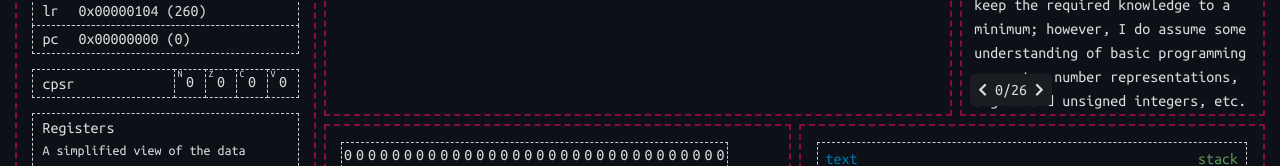
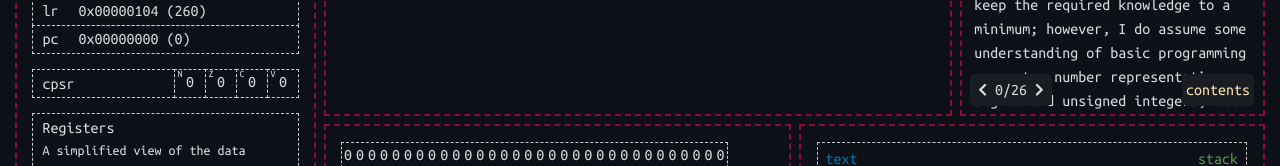
Before and after one commit to rtybanana/irisc-web, a Vue app: page / in a window 1280 px wide. Shown: the part 440-606 px from the top of the page. Built offline with nearby package versions, Linux system fonts and the light colour scheme.

Commit message:
modified putchar sample added tutorial contents page moved escape character detection to syntax parser

```diff
--- a/src/interpreter/extern.ts
+++ b/src/interpreter/extern.ts
@@ -14,6 +14,7 @@ export function executeCall(instruction : TInstructionNode, call: Call) : boolea
 }
 
 function putchar() : boolean {
+  // add single char to output
   SimulatorState.addOutput(String.fromCharCode(state.registers[Register.R0]));
   return true;
 }
@@ -21,18 +22,18 @@ function putchar() : boolean {
 function puts() : boolean {
   let stringArr: string[] = [];
 
+  // fetch full string from simulator memory
   let index = state.registers[Register.R0];
   while (state.memory.byteView[index] !== 0) {
     stringArr.push(String.fromCharCode(state.memory.byteView[index]));
     index++;
   }
 
-  // convert pairs of escaped characters '\' + 'n' to single '\n' character
-  // using JSON.parse as a shortcut
+  // join char array
   let string = stringArr.join("");
-  let withEscapes = JSON.parse(`"${string}"`);
 
-  SimulatorState.addOutput(withEscapes);
+  // add to output and set return value
+  SimulatorState.addOutput(string);
   SimulatorState.setRegister(Register.R0, 1);
 
   return true;
--- a/src/syntax/AllocationNode.ts
+++ b/src/syntax/AllocationNode.ts
@@ -42,8 +42,9 @@ export class AllocationNode extends SyntaxNode {
     // string length + 1 because null (0) terminated
     const data = new Uint8Array(new ArrayBuffer(token.length + 1));
     const string = (token.content as string).slice(1, -1);
+    const withEscapes = JSON.parse(`"${string}"`);
 
-    for (let i = 0; i < string.length; i++) data[i] = string.charCodeAt(i);
+    for (let i = 0; i < string.length; i++) data[i] = withEscapes.charCodeAt(i);
 
     return data;
   }
--- a/src/tutorial/index.ts
+++ b/src/tutorial/index.ts
@@ -1,11 +1,31 @@
 // import { intro, basics } from "./tutorial";
-export { TTutorialPage } from "./types";
+export { TTutorialPage, TContentsLink } from "./types";
 import intro from "./intro";
 import basics from "./basics";
 import intermediate from "./intermediate";
+import { TTutorialPage, TContentsLink } from "./types";
 
-export const tutorialPages = [
-  ...intro,
-  ...basics,
-  ...intermediate
-];
+const chapters: TTutorialPage[][] = [
+  intro,
+  basics,
+  intermediate
+]
+
+export const tutorialPages = chapters
+  .reduce((pages, chapter) => {
+    return [...pages, ...chapter];
+  }, []);
+
+export const contentsPage = tutorialPages
+  .map((page, index) => {
+    let chapter = chapters.findIndex(e => e.includes(page));
+    let pageNum = /(?:(?<=\s))(.+)(?=:)/.exec(page.title)!;
+    let pageName = /(?:(?<=: ))(.*)/.exec(page.title)!;
+
+    let contentsLink: TContentsLink = {
+      title: `${chapter}-${pageNum[0]} ${pageName[0]}`,
+      index: index
+    };
+
+    return contentsLink;
+  });
--- a/src/vue/editor.vue
+++ b/src/vue/editor.vue
@@ -142,8 +142,8 @@ export default Vue.extend({
 
       showFiles: false,
       files: [
-        "helloworld1.s",
-        "helloworld2.s",
+        "helloworld.s",
+        "typewriter.s",
         "strlen.s",
         "recursion.s",
         "stackoverflow!.s"
--- a/src/vue/tutorial.vue
+++ b/src/vue/tutorial.vue
@@ -20,11 +20,40 @@
         ></i>
       </div>
     </div>
+
+    <div class="contents">
+      <div class="p-1" style="border-radius: 0.3rem; background-color: #191d21;">
+        <a v-if="!showContents" class="link clickable" style="color: #f9e1b3;" @click="showContents = true; contentsPage = 0;">contents</a>
+        <template v-else>
+          <div v-for="contentsLink in contentsSlice" :key="contentsLink.index">
+            <a class="link text-white clickable" @click="navigateTo(contentsLink)">{{ contentsLink.title }}</a>
+          </div>
+
+          <div class="mt-2">
+            <a class="link clickable" style="color: #f9e1b3;" @click="showContents = false">hide</a>
+
+            <span class="float-right">
+              <i
+                class="fas fa-chevron-left fa-sm p-1 clickable hoverable rounded-sm"
+                @click="contentsPage > 0 && contentsPage--"
+              ></i>
+
+              <span class="mx-1 user-select-none">{{ contentsPage }}/{{ nContentsPages - 1 }}</span>
+
+              <i
+                class="fas fa-chevron-right fa-sm p-1 clickable hoverable rounded-sm"
+                @click="contentsPage < (nContentsPages - 1) && contentsPage++"
+              ></i>
+            </span>
+          </div>
+        </template>
+      </div>
+    </div>
   </div>
 </template>
 
 <script lang="ts">
-import { TTutorialPage, tutorialPages } from "@/tutorial";
+import { TTutorialPage, tutorialPages, TContentsLink, contentsPage } from "@/tutorial";
 import Vue from 'vue';
 
 export default Vue.extend({
@@ -32,12 +61,28 @@ export default Vue.extend({
   data() {
     return {
       pages: tutorialPages as TTutorialPage[],
-      page: 0 as number
+      page: 0 as number,
+
+      contents: contentsPage as TContentsLink[],
+      contentsPerPage: 10,
+      contentsPage: 0,
+      showContents: false
     }
   },
   computed: {
     pageData: function () : TTutorialPage {
       return this.pages[this.page];
+    },
+
+    nContentsPages: function () : number {
+      return Math.ceil(this.contents.length / this.contentsPerPage);
+    },
+
+    contentsSlice: function () : TContentsLink[] {
+      return this.contents.slice(
+        this.contentsPage * this.contentsPerPage,
+        (this.contentsPage + 1) * this.contentsPerPage
+      );
     }
   },
   methods: {
@@ -51,6 +96,11 @@ export default Vue.extend({
       if (this.page > 0) {
         this.page--;
       }
+    },
+
+    navigateTo: function (page: TContentsLink) {
+      this.page = page.index;
+      this.showContents = false;
     }
   },
 
@@ -138,4 +188,18 @@ export default Vue.extend({
   padding: 0.25rem 0.5rem 0.6rem 0rem;
 }
 
+.contents {
+  position: absolute;
+  bottom: 0;
+  right: 18px;
+  padding: 0.25rem 0.5rem 0.6rem 0rem;
+
+}
+
+/* .contents .contents-list {
+  max-height: 350px;
+  overflow-x: hidden;
+  margin-bottom: 30px;
+} */
+
 </style>
```
Also changed, not shown: src/tutorial/types.ts (+7 -2 lines), 2 other files (tests, documents, lock files or other folders).
